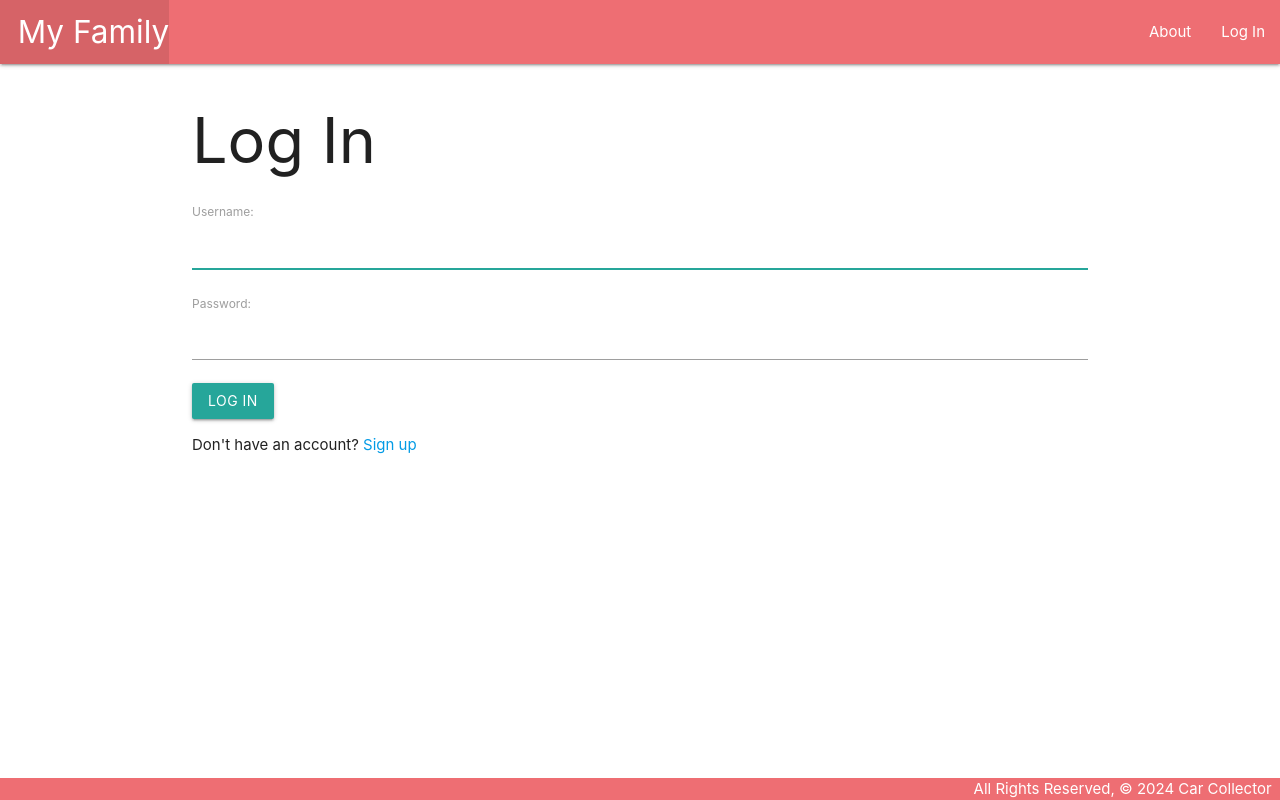
After one commit to BolleyB/my_family, a Django app: page /accounts/login/ in a window 1280 px wide. The commit adds this page. Run offline with Django 5.2, Linux system fonts and the light colour scheme.

Commit message:
Complete Basic Login

```diff
--- a/events/models.py
+++ b/events/models.py
@@ -1,4 +1,5 @@
 from django.db import models
+from django import forms
 from django.contrib.auth.models import User
 
 
@@ -16,3 +17,8 @@ class Attendance(models.Model):
     event = models.ForeignKey(Event, on_delete=models.CASCADE)
     attendee = models.ForeignKey(User, on_delete=models.CASCADE)
     response = models.BooleanField(default=False)
+
+class UserForm(forms.ModelForm):
+    class Meta:
+        model = User
+        fields = ['username', 'email', 'first_name', 'last_name']
--- /dev/null
+++ b/events/static/css/style.css
@@ -0,0 +1,14 @@
+body {
+  display: flex;
+  min-height: 100vh;
+  flex-direction: column;
+}
+
+main {
+  flex: 1 0 auto;
+}
+
+footer.page-footer {
+  padding-top: 0;
+  text-align: right;
+}
--- a/events/templates/base.html
+++ b/events/templates/base.html
@@ -23,6 +23,20 @@
           </ul>
           <ul class="right">
             <li><a href="/about">About</a></li>
+            {% if user.is_authenticated %}
+              <!-- insert links here for authenticated users -->
+              <li>
+                <a href="#">
+                  <form method="post" action="{% url 'logout' %}">
+                    {% csrf_token %}
+                    <button type="submit" class="submit-link">Log Out</button>
+                  </form>
+                </a>
+              </li>
+            {% else %}
+              <li><a href="{% url 'login' %}">Log In</a></li>
+
+            {% endif %}
           </ul>
         </div>
       </nav>
--- /dev/null
+++ b/events/templates/registration/login.html
@@ -0,0 +1,14 @@
+{% extends 'base.html' %} {% block content %}
+
+<h1>Log In</h1>
+
+<form method="POST" action="{% url 'login' %}">
+  {% csrf_token %} {{ form.as_p }}
+  <input type="hidden" name="next" value="{{ next }}" />
+  <button type="submit" class="btn">Log In</button>
+</form>
+
+<p>
+  Don't have an account? <a href="{% url 'signup' %}">Sign up</a>
+</p>
+{% endblock %}
--- a/events/urls.py
+++ b/events/urls.py
@@ -4,4 +4,5 @@ from . import views
 
 urlpatterns = [
     path('', views.home, name='home'),
+    path('accounts/signup/', views.signup, name='signup'),
 ]
--- a/myfamily_project/settings.py
+++ b/myfamily_project/settings.py
@@ -117,6 +117,8 @@ USE_TZ = True
 # https://docs.djangoproject.com/en/5.0/howto/static-files/
 
 STATIC_URL = 'static/'
+LOGIN_REDIRECT_URL = '/'
+LOGOUT_REDIRECT_URL = '/'
 
 # Default primary key field type
 # https://docs.djangoproject.com/en/5.0/ref/settings/#default-auto-field
--- a/myfamily_project/urls.py
+++ b/myfamily_project/urls.py
@@ -20,4 +20,5 @@ from django.urls import path, include
 urlpatterns = [
     path('admin/', admin.site.urls),
     path('', include('events.urls')),
+    path('accounts/', include('django.contrib.auth.urls')),
 ]
```
Also changed, not shown: events/templates/registration/signup.html (added, +14 -0 lines), events/views.py (+23 -1 lines).
